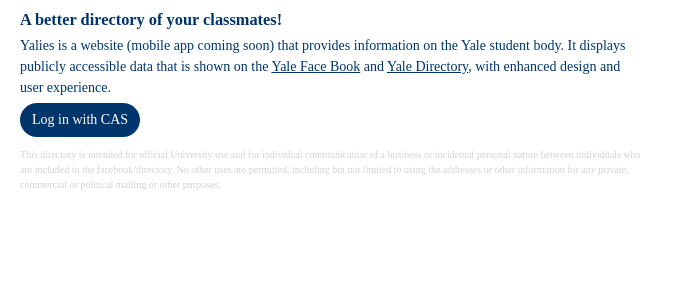
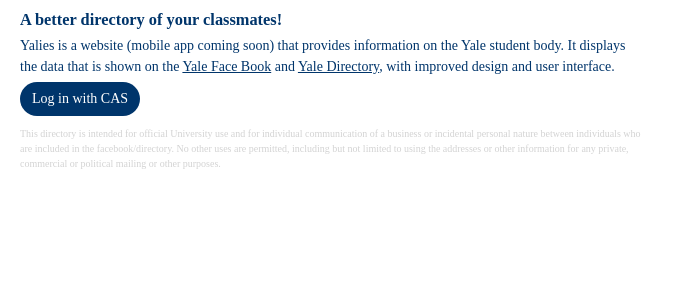
Before and after one commit to Yalies/api, a Flask app: page / in a window 1280 px wide. Shown: the part 87-387 px from the top of the page, without its empty margins (0-683 px from the left). Run offline with Flask 2, Linux system fonts and the light colour scheme; parts of the project's set-up code (start-up, migrations or seed data) failed here and were passed over; some web fonts are replaced.

Commit message:
Clarify splash page even more

```diff
--- a/app/templates/splash.html
+++ b/app/templates/splash.html
@@ -4,7 +4,7 @@
 
 {% block content %}
 <h3>A better directory of your classmates!</h3>
-<p>Yalies is a website (mobile app coming soon) that provides information on the Yale student body. It displays publicly accessible data that is shown on the <a href="https://students.yale.edu/facebook">Yale Face Book</a> and <a href="https://directory.yale.edu">Yale Directory</a>, with enhanced design and user experience.</p>
+<p>Yalies is a website (mobile app coming soon) that provides information on the Yale student body. It displays the data that is shown on the <a href="https://students.yale.edu/facebook">Yale Face Book</a> and <a href="https://directory.yale.edu">Yale Directory</a>, with improved design and user interface.</p>
 <!--<p>Of interest to developers, and unlike official Yale data sources, Yalies also provides a powerful and flexible API to make fetching student info a breeze. No need to parse the Yale Face Book HTML for your projects.</p>-->
 <a class="button" href="/login/">Log in with CAS</a>
 {% endblock %}
```
